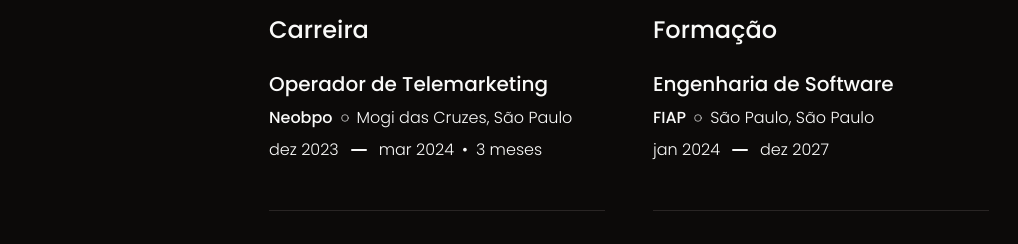
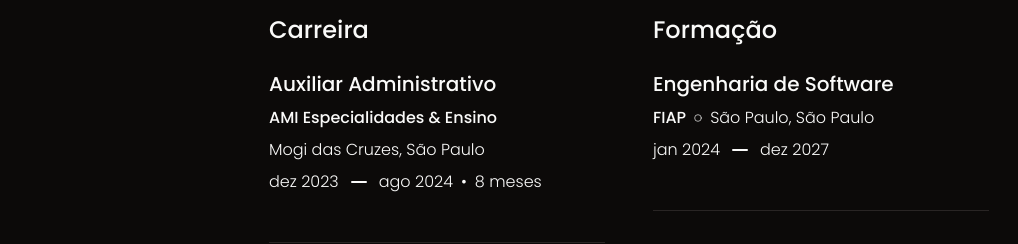
Before and after one commit to miguelkapicius/miguelk.com, a Next.js app: page /about in a window 1280 px wide. Shown: the part 650-894 px from the top of the page, without its empty margins (11-1029 px from the left). Built offline with nearby package versions, Linux system fonts and the light colour scheme.

Commit message:
adicionei um cargo

```diff
--- a/src/app/(About)/(routes)/about/page.tsx
+++ b/src/app/(About)/(routes)/about/page.tsx
@@ -70,9 +70,8 @@ export default function AboutPage() {
                                     <h4 className="font-normal text-xl">
                                         {role.title}
                                     </h4>
-                                    <h5 className="flex items-center gap-2 text-base">
+                                    <h5 className="flex flex-col gap-2 text-base">
                                         <strong>{role.enterprise}</strong>{" "}
-                                        <Circle className="size-2" />
                                         {role.location}
                                     </h5>
                                     <div className="flex items-center gap-2">
--- a/src/data/about.tsx
+++ b/src/data/about.tsx
@@ -1,4 +1,11 @@
 export const career = [
+    {
+        title: "Auxiliar Administrativo",
+        enterprise: "AMI Especialidades & Ensino",
+        location: "Mogi das Cruzes, São Paulo",
+        start: "2023-12-01",
+        end: "2024-08-01",
+    },
     {
         title: "Operador de Telemarketing",
         enterprise: "Neobpo",
```
